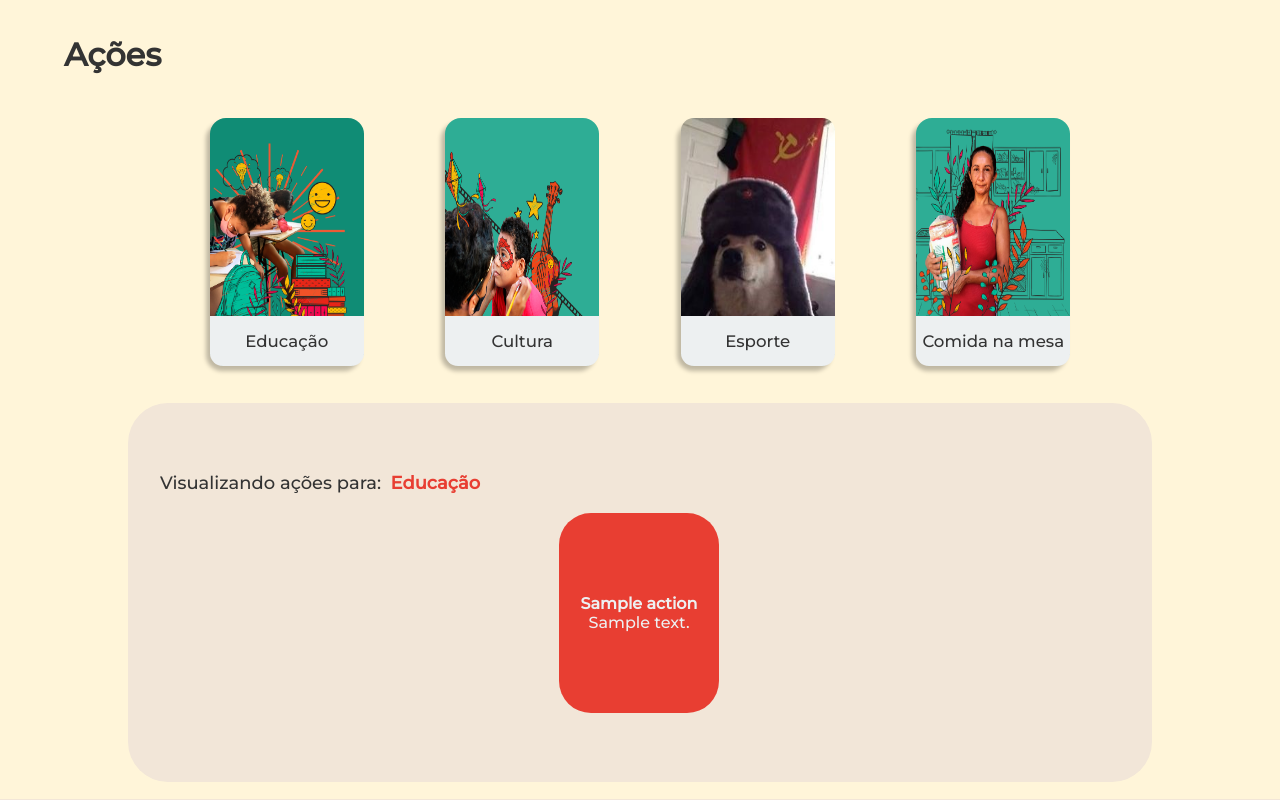
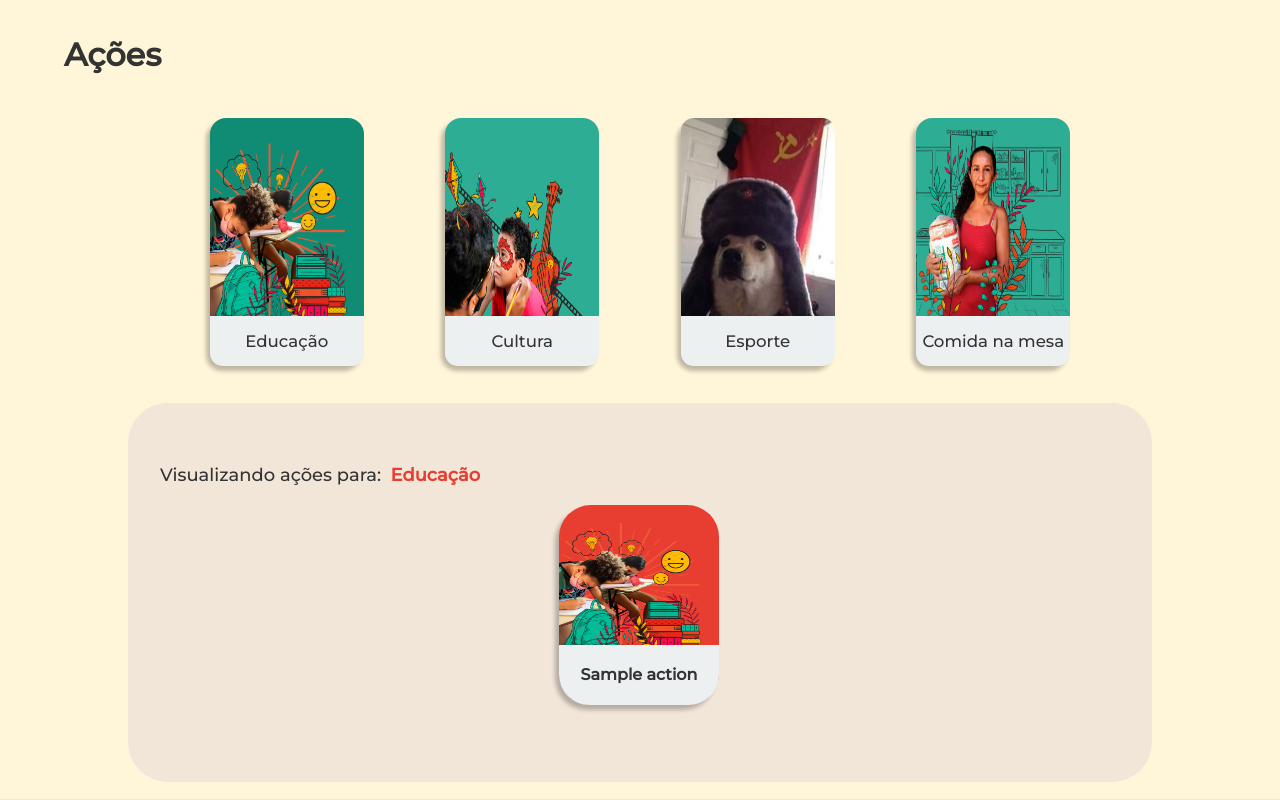
Before and after one commit to Thiagomrfs/AmorAoProximoSite, a Django app: page / in a window 1280 px wide. Shown: the part 2401-3201 px from the top of the page. Run offline with Django 3.2, Linux system fonts and the light colour scheme; tables that the repository leaves empty hold one stand-in row (values such as "Sample post"); some libraries are stand-ins or nearby versions.

Commit message:
finished actions

```diff
--- a/static/css/main/actionCard.css
+++ b/static/css/main/actionCard.css
@@ -50,6 +50,8 @@
     width: 10rem;
     height: 12.5rem;
     background-color: var(--secondary);
+    box-shadow: -4px 5px 4px rgba(0, 0, 0, 0.25);
+    margin-bottom: 1rem;
     color: var(--app-white);
 
     border-radius: 2rem;
@@ -58,9 +60,38 @@
     flex-direction: column;
     justify-content: center;
     align-items: center;
+
+    transition: 300ms;
+    cursor: pointer;
 }
 
- .card h4 {
+.card:hover {
+    background-color: var(--secondary-hover);
+}
+
+.card .action-image {
+    max-width: 100%;
+    width: 100%;
+    height: 70%;
+    justify-self: flex-start;
+}
+
+.card .title-container {
+    display: flex;
+    align-items: center;
+    justify-content: center;
+
+    background-color: var(--app-white);
+    border-radius: 0 0 1.9rem 1.9rem;
+
+    width: 100%;
+    height: 30%;
+}
+
+ .card .title-container p {
+    color: var(--text-black);
+    width: 80%;
+    text-align: center;
     line-height: normal;
     font-size: 1rem;
     font-weight: 600;
--- a/static/css/styles.css
+++ b/static/css/styles.css
@@ -4,7 +4,7 @@
     --title-left-margin: 4rem;
 
     --app-white: #edf0f1;
-    --app-black: #272422;
+    --app-black: #333333;
 
     --background-one: #F2E6D8;
     --background-two: #FFF5D9;
--- a/templates/index.html
+++ b/templates/index.html
@@ -90,8 +90,10 @@
                                 {% for action in education %}
                                     <li>
                                         <div class="card">
-                                            <h4>{{action.name}}</h4>
-                                            <p>{{action.description}}</p>
+                                            <img src="{% static 'img/categories/education.png' %}" alt="representação de educação" class="action-image">
+                                            <div class="title-container">
+                                                <p class="action-title">{{action.name}}</p>
+                                            </div>
                                         </div>
                                     </li>
                                 {% endfor %}
```
Also changed, not shown: static/img/b.png (added), static/img/landing.png, static/img/natanHistory.png.
